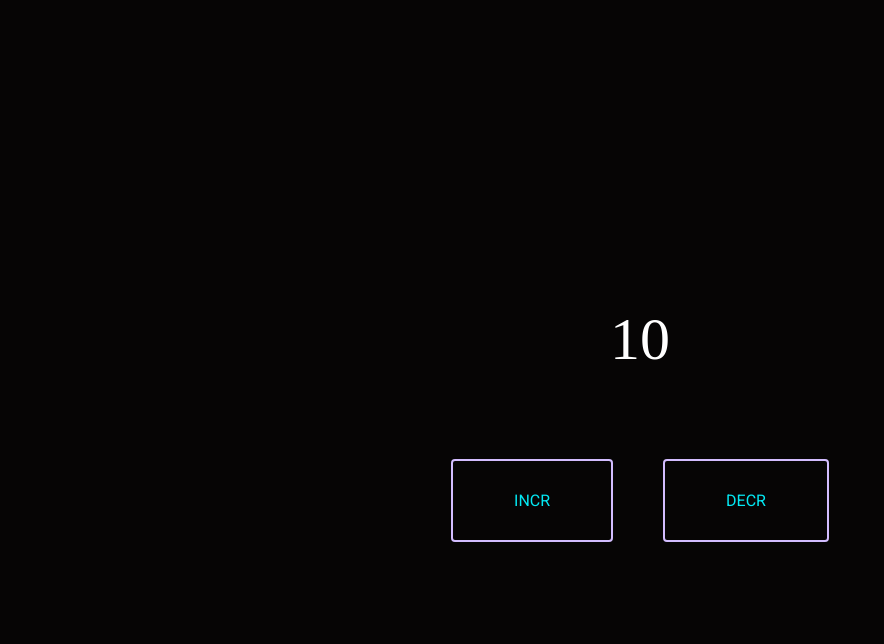
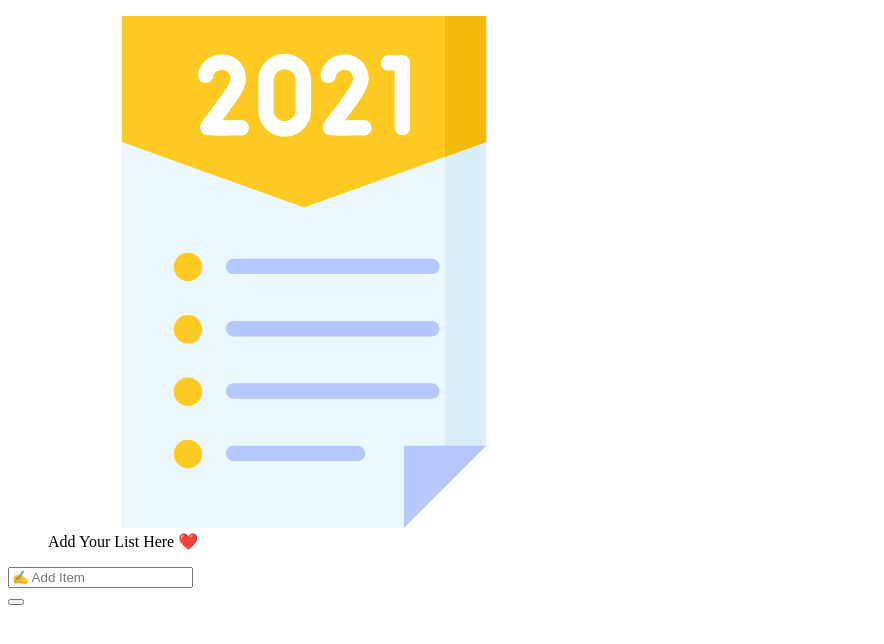
Before and after one commit to muktinathrajbanshi/restaurant, a React (Create React App) app: page / in a window 1280 px wide. Shown: the top 644 px of the page, without its empty margins (0-884 px from the left). Built offline with nearby package versions, Linux system fonts and the light colour scheme.

Commit message:
Todo list react

```diff
--- a/public/index.html
+++ b/public/index.html
@@ -10,6 +10,9 @@
       content="Web site created using create-react-app"
     />
     <link rel="apple-touch-icon" href="%PUBLIC_URL%/logo192.png" />
+    <link rel="stylesheet" href="https://cdnjs.cloudflare.com/ajax/libs/font-awesome/5.15.0/css/all.min.css"
+     integrity="sha512-BnbUDfEUfV0Slx6TunuB042k9tuKe3xrD6q4mg5Ed72LTgzDIcLPxg6yI2gcMFRyomt+yJJxE+zJwNmxki6/RA=="
+     crossorigin="anonymous" referrerpolicy="no-referrer" />
 
     <link rel="manifest" href="%PUBLIC_URL%/manifest.json" />
 
--- a/src/App.js
+++ b/src/App.js
@@ -2,9 +2,10 @@ import React from 'react'
 // import Restaurant from "./components/Basics/Restaurant";
 // import UseState from './components/Hooks/useState';
 // import UseEffect from "./components/Hooks/useEffect";
-import UseReducer from "./components/Hooks/useReducer";
+// import UseReducer from "./components/Hooks/useReducer";
+import Todo from "./components/todoreact/todo";
 const App = () => {
-  return <UseReducer />;
+  return <Todo />;
 };
 
 export default App;
--- /dev/null
+++ b/src/components/todoreact/todo.js
@@ -0,0 +1,26 @@
+import React from 'react'
+import "./style.css";
+const Todo = () => {
+  return (
+    <>
+        <div className='main-div'>
+            <div className='child-div'>
+                <figure>
+                    <img src="./images/todo.svg" alt="todologo" />
+                    <figcaption>Add Your List Here ❤️</figcaption>
+                </figure>
+                    <div className='addItems'>
+                        <input type="text"
+                        placeholder="✍️ Add Item"
+                        className="form-control"
+                        />
+                        <i className="fa-solid fa-plus"></i>
+                    </div>
+                        <div className='showItem'><button className='btn effect04'></button> </div>
+            </div>
+        </div>
+    </>
+  );
+};
+
+export default Todo;
```
Also changed, not shown: src/components/todoreact/style.css (added).
